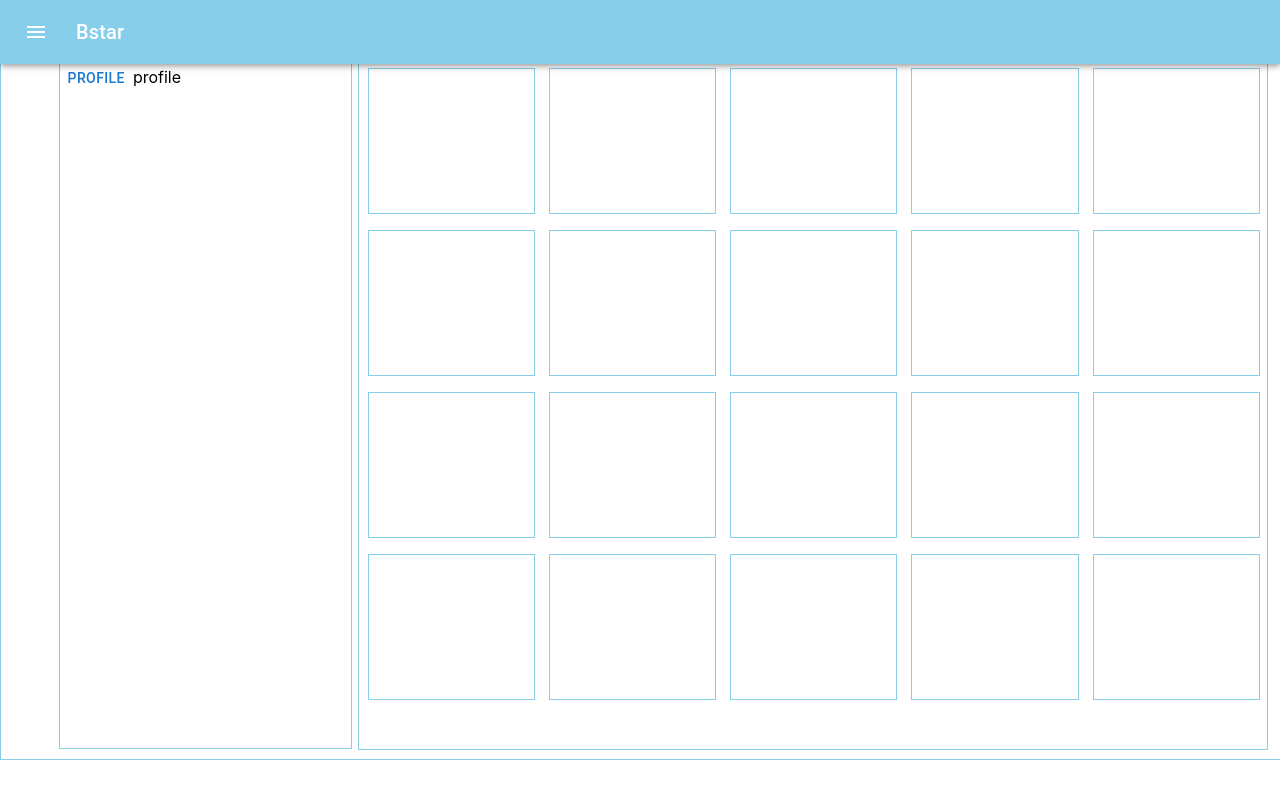
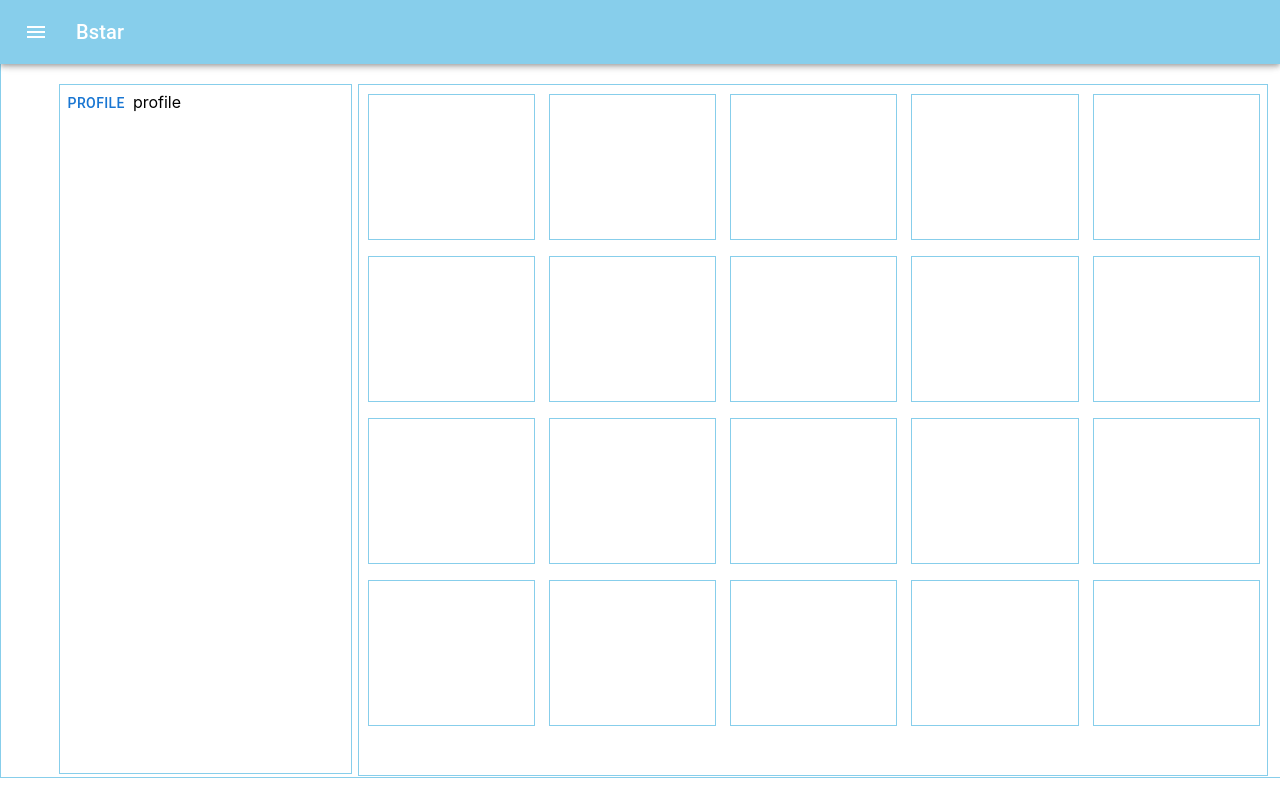
Before and after one commit to HyeGyoungPark/FrontEnd, a React (Create React App) app: page / in a window 1280 px wide. Shown: the top 800 px of the page. Built offline with nearby package versions, Linux system fonts and the light colour scheme.

Commit message:
sohyun 4th commit

```diff
--- a/package.json
+++ b/package.json
@@ -11,8 +11,10 @@
     "@testing-library/jest-dom": "^5.16.5",
     "@testing-library/react": "^13.4.0",
     "@testing-library/user-event": "^13.5.0",
+    "@types/react-responsive": "^8.0.5",
     "react": "^18.2.0",
     "react-dom": "^18.2.0",
+    "react-responsive": "^9.0.2",
     "react-router-dom": "^6.8.0",
     "react-scripts": "5.0.1",
     "styled-components": "^5.3.6",
--- a/src/component/page/MainPage.jsx
+++ b/src/component/page/MainPage.jsx
@@ -1,35 +1,38 @@
-import React, {useState} from 'react';
-import Sidebar from './Sidebar';
-import {Box} from '@mui/material';
-import Header from '../ui/Header';
-import ContentGrid from '../ui/ContentGrid';
+import React from 'react';
+import { useMediaQuery } from 'react-responsive';
+import MainPageContent from '../ui/MainPageContent';
+
 
 function MainPage(props) {
 
-    const [toggle, setToggle] = useState(false);
+    const isFull = useMediaQuery({
+        query : "(min-width:1440px)"
+    });
 
-    const handleDrawerOpen = () => {
-        setToggle(true);
-    }
+    const isLarge = useMediaQuery({
+        query : "(min-width:1250px) and (max-width:1439px)"
+    });
 
-    const handleDrawerClose = () => {
-        setToggle(false);
-    }
+    const isLargeMedium = useMediaQuery({
+        query : "(min-width:850px) and (max-width:1249px)"
+    });
+
+    const isMedium = useMediaQuery({
+        query : "(min-width:650px) and (max-width:849px)"
+    });
+
+    const isSmall = useMediaQuery({
+        query : "(max-width:649px)"
+    });
 
     return (
-        <Box
-            sx={{
-                width: '172%',
-                height: '86vh',
-                border: '1px solid skyblue',
-                padding: '4.5%',
-                paddingBottom: '1%'
-            }}
-        >
-            <Header setToggle={setToggle} openBar={handleDrawerOpen}/>
-            <Sidebar toggle={toggle} closeBar={handleDrawerClose}/>
-            <ContentGrid></ContentGrid>
-        </Box>
+        <div>
+            {isFull && <MainPageContent style={{ marginTop: '0.2%' }}></MainPageContent>}
+            {isLarge && <MainPageContent style={{ marginTop: '2%' }}></MainPageContent>}
+            {isLargeMedium && <MainPageContent style={{ marginTop: '3.3%' }}></MainPageContent>}
+            {isMedium && <MainPageContent style={{ marginTop: '6%' }}></MainPageContent>}
+            {isSmall && <MainPageContent style={{ marginTop: '8%' }}></MainPageContent>}
+        </div>
     );
 }
 
--- /dev/null
+++ b/src/component/ui/MainPageContent.jsx
@@ -0,0 +1,38 @@
+import React, {useState} from 'react';
+import Sidebar from '../page/Sidebar';
+import {Box} from '@mui/material';
+import Header from './Header';
+import ContentGrid from './ContentGrid';
+
+
+function MainPageContent(props) {
+
+    const [toggle, setToggle] = useState(false);
+
+    const handleDrawerOpen = () => {
+        setToggle(true);
+    }
+
+    const handleDrawerClose = () => {
+        setToggle(false);
+    }
+
+    return (
+        <Box
+            sx={{
+                width: '172%',
+                height: '85vh',
+                border: '1px solid skyblue',
+                padding: '4.5%',
+                paddingBottom: '1%',
+                marginTop: props.style
+            }}
+        >
+            <Header setToggle={setToggle} openBar={handleDrawerOpen}/>
+            <Sidebar toggle={toggle} closeBar={handleDrawerClose}/>
+            <ContentGrid></ContentGrid>
+        </Box>
+    );
+}
+
+export default MainPageContent;
```
Also changed, not shown: 1 other file (tests, documents, lock files or other folders).
